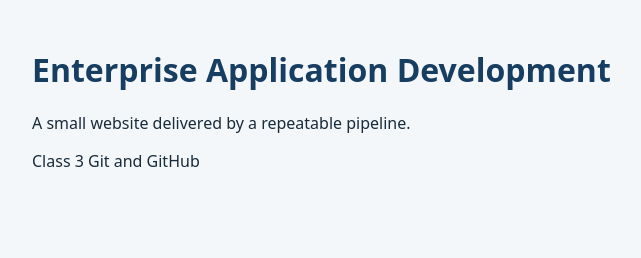
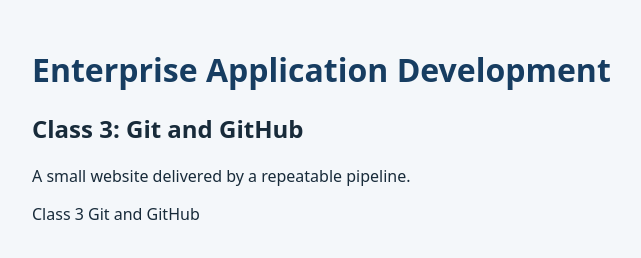
Before and after one commit to eintmyatthu/ead-website, a plain HTML site: page src/index.html in a window 1280 px wide. Shown: the whole page, without its empty margins (208-849 px from the left). Drawn offline with Linux system fonts and the light colour scheme.

Commit message:
Restore required page heading

```diff
--- a/src/index.html
+++ b/src/index.html
@@ -9,6 +9,7 @@
 <body>
   <main>
     <h1>Enterprise Application Development</h1>
+    <h2>Class 3: Git and GitHub</h2>
     <p id="message">A small website delivered by a repeatable pipeline.</p>
     <p>Class 3 Git and GitHub</p>
   </main>
```
